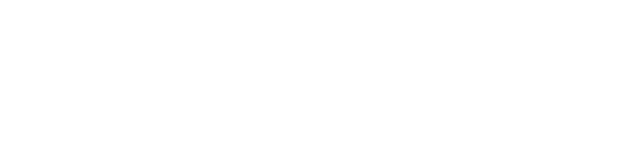
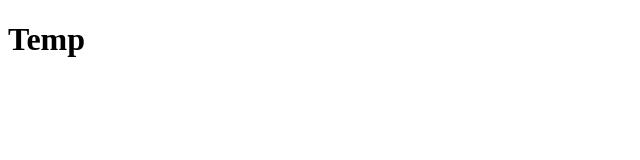
Before and after one commit to HaTruong05/HaTruong05.github.io, a plain HTML site: page index.html in a window 1280 px wide. Shown: the whole page, without its empty margins (0-640 px from the left). Drawn offline with Linux system fonts and the light colour scheme.

Commit message:
Update index.html

```diff
--- a/index.html
+++ b/index.html
@@ -1,6 +1,6 @@
 <!DOCTYPE html>
 <html>
 <body>
-<Temp>
+<h1>Temp</h1>
 </body>
 </html>
```
